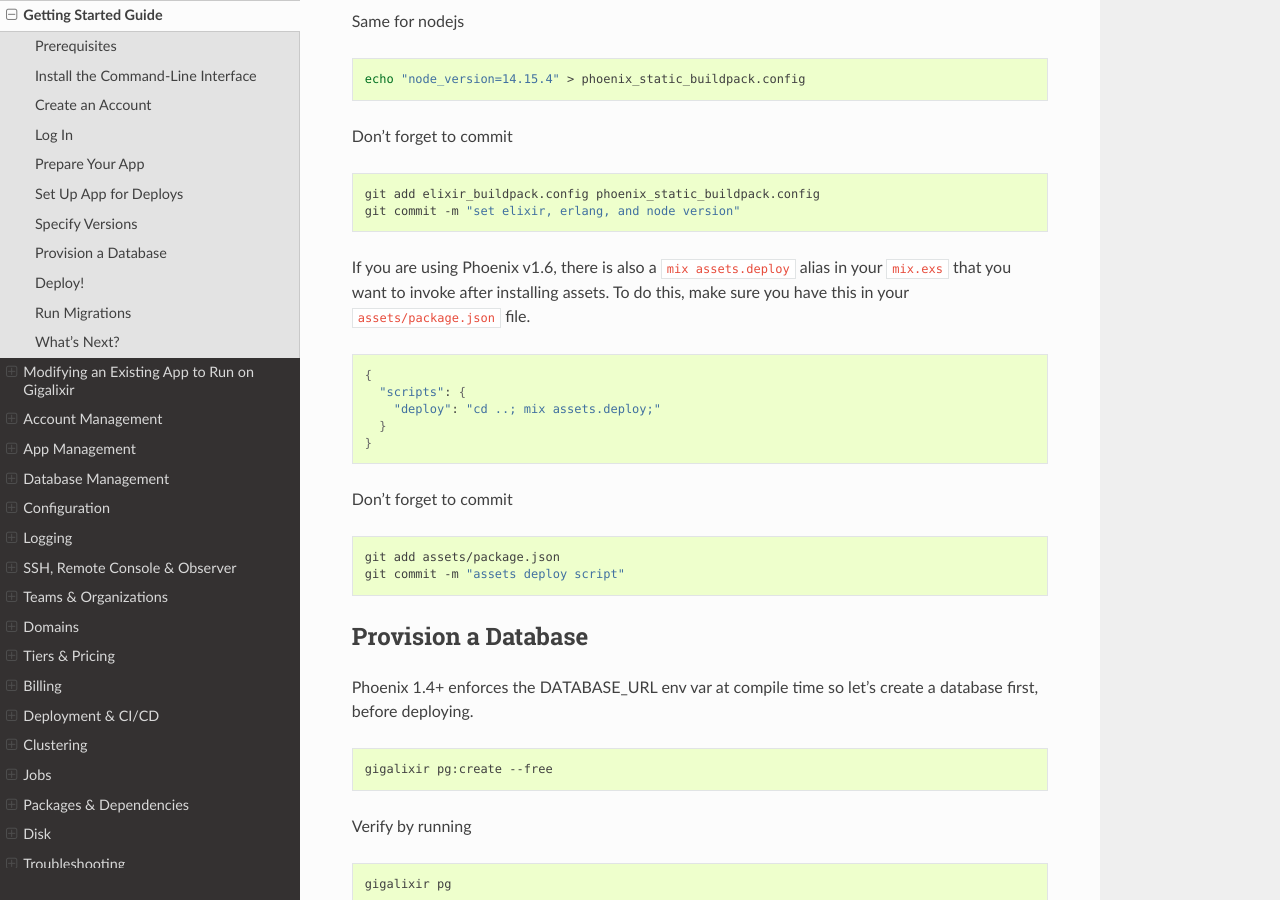
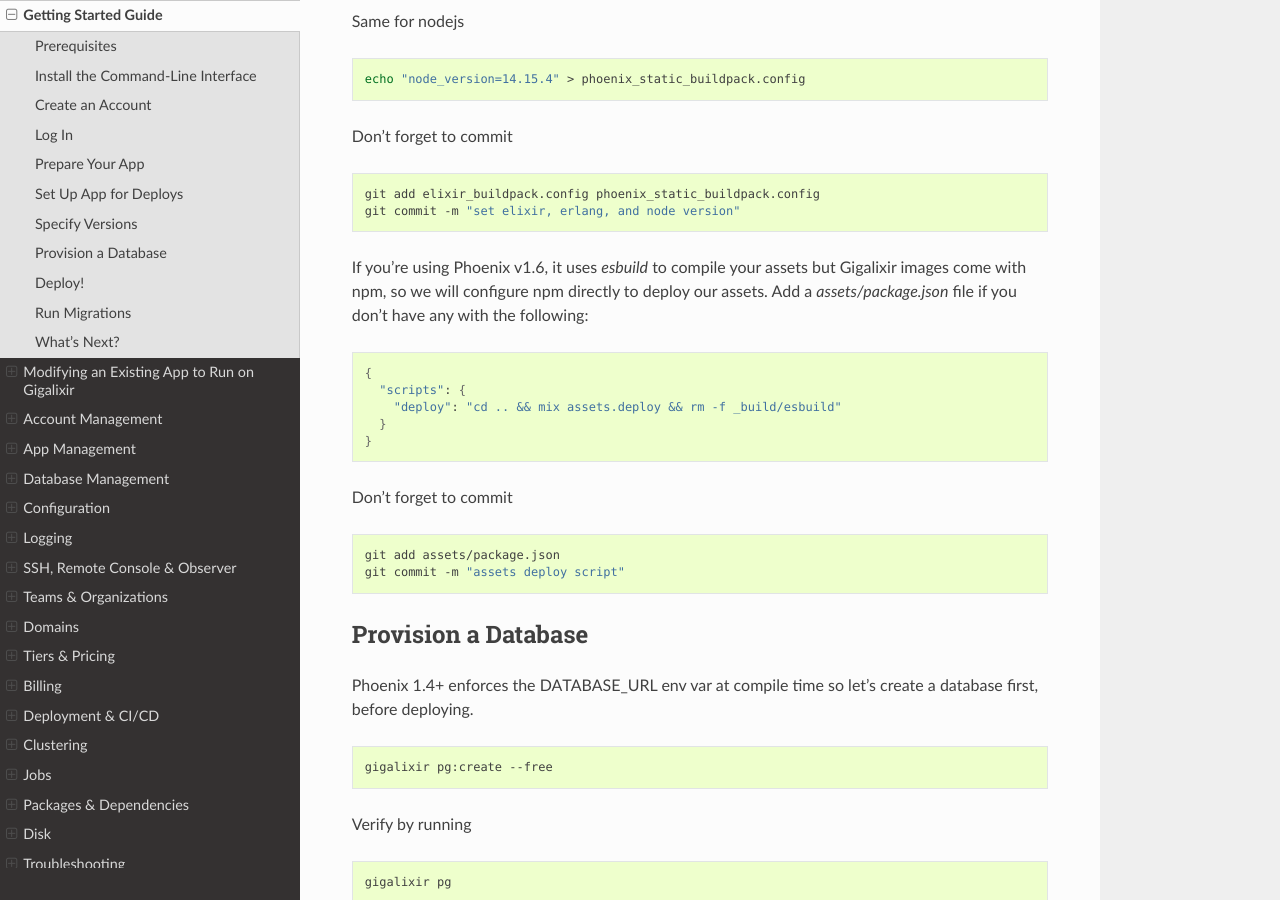
Before and after one commit to gigalixir/gigalixir-cli, a Sphinx documentation site: the page built from docs/source/getting-started-guide.rst, in a window 1280 px wide and 900 px high, scrolled down 3111 px. Built offline with Sphinx 7.4.7 and the Read the Docs theme 2.0.0, drawn with Linux system fonts in a browser that asks for light colours.

Commit message:
follow https://github.com/phoenixframework/phoenix/pull/4475/files

```diff
--- a/docs/source/getting-started-guide.rst
+++ b/docs/source/getting-started-guide.rst
@@ -196,13 +196,13 @@ Don't forget to commit
     git add elixir_buildpack.config phoenix_static_buildpack.config
     git commit -m "set elixir, erlang, and node version"
 
-If you are using Phoenix v1.6, there is also a :bash:`mix assets.deploy` alias in your :bash:`mix.exs` that you want to invoke after installing assets. To do this, make sure you have this in your :bash:`assets/package.json` file.
+If you're using Phoenix v1.6, it uses `esbuild` to compile your assets but Gigalixir images come with npm, so we will configure npm directly to deploy our assets. Add a `assets/package.json` file if you don't have any with the following:
 
 .. code-block:: bash
 
     {
       "scripts": {
-        "deploy": "cd ..; mix assets.deploy;"
+        "deploy": "cd .. && mix assets.deploy && rm -f _build/esbuild"
       }
     }
 
```
